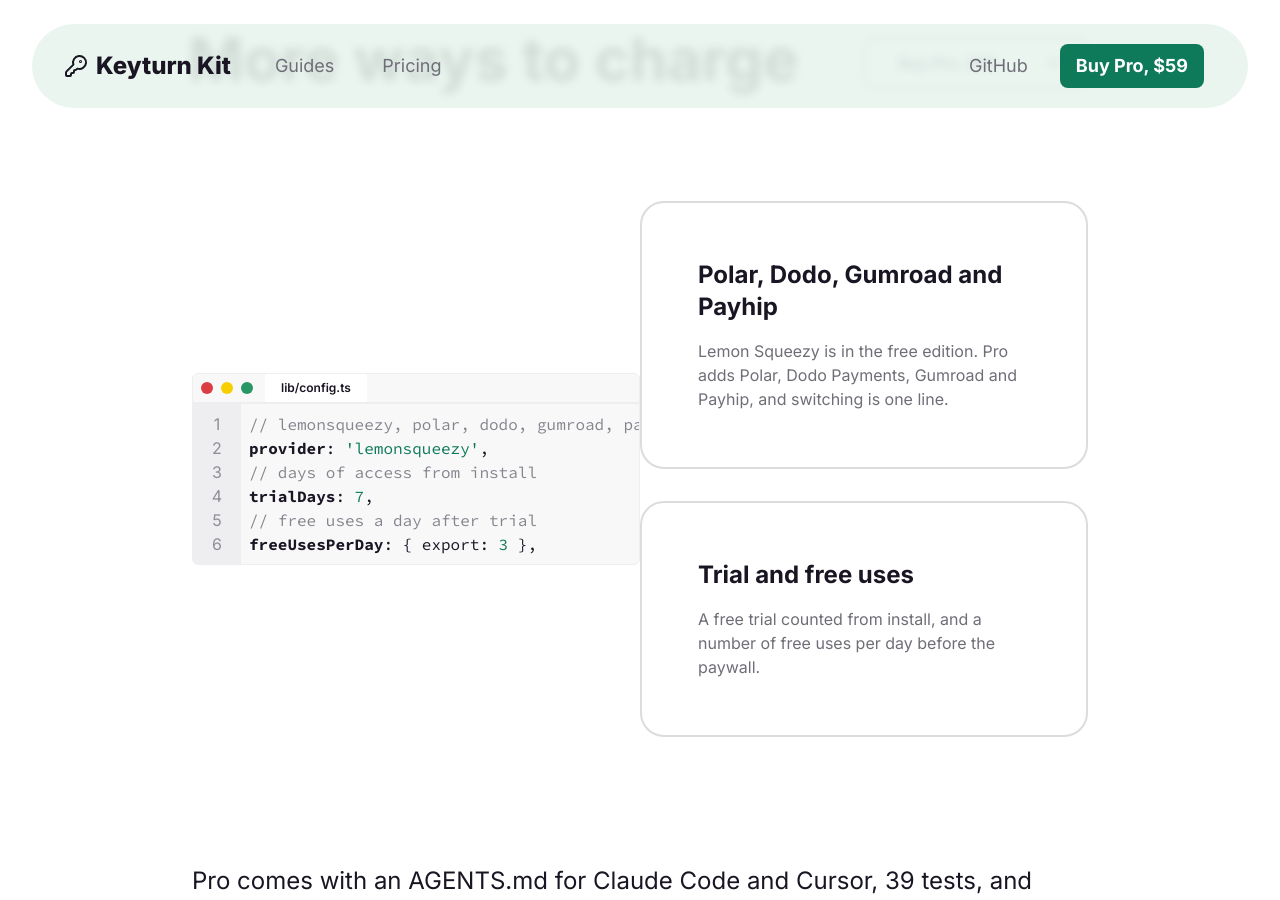
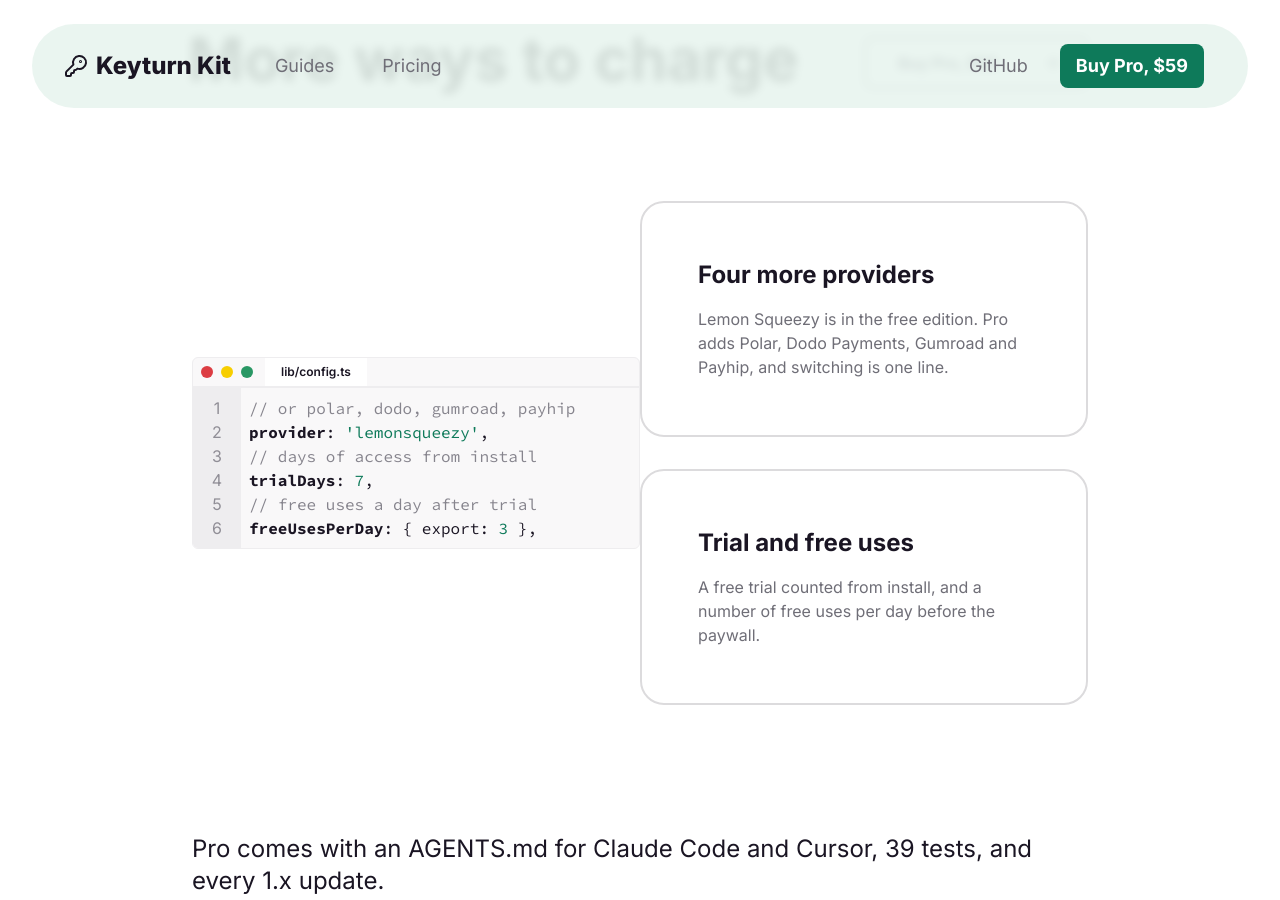
Before and after one commit to keyturnkit/keyturnkit.github.io, a Jekyll site: the page index.html, which Jekyll copies as it is, in a window 1280 px wide and 900 px high, scrolled down 4204 px. Built offline with Jekyll 4.4.1, drawn with Linux system fonts in a browser that asks for light colours; some of the changed text lies outside the part shown.

Commit message:
Homepage: shorter provider lines

```diff
--- a/index.html
+++ b/index.html
@@ -190,7 +190,7 @@
                 <div class="win-bar"><div class="dots"><i></i><i></i><i></i></div><span class="win-tab">lib/config.ts</span></div>
                 <div class="codewrap">
                   <div class="gutter"><span>1</span><span>2</span><span>3</span><span>4</span><span>5</span><span>6</span></div>
-                  <pre class="code"><span class="l"><i>// lemonsqueezy, polar, dodo, gumroad, payhip</i></span>
+                  <pre class="code"><span class="l"><i>// or polar, dodo, gumroad, payhip</i></span>
 <span class="l"><b>provider</b>: <mark>'lemonsqueezy'</mark>,</span>
 <span class="l"><i>// days of access from install</i></span>
 <span class="l"><b>trialDays</b>: <mark>7</mark>,</span>
@@ -200,7 +200,7 @@
               </div>
             </div>
             <div class="fcards">
-              <div class="card"><h4>Polar, Dodo, Gumroad and Payhip</h4><p>Lemon Squeezy is in the free edition. Pro adds Polar, Dodo Payments, Gumroad and Payhip, and switching is one line.</p></div>
+              <div class="card"><h4>Four more providers</h4><p>Lemon Squeezy is in the free edition. Pro adds Polar, Dodo Payments, Gumroad and Payhip, and switching is one line.</p></div>
               <div class="card"><h4>Trial and free uses</h4><p>A free trial counted from install, and a number of free uses per day before the paywall.</p></div>
             </div>
           </div>
@@ -260,7 +260,7 @@
             <div class="plan-price"><h4>$59</h4><span>one time</span></div>
             <ul class="plan-rows">
               <li><svg><use href="#i-plus"/></svg><span>Everything in Free</span></li>
-              <li><svg><use href="#i-credit-card"/></svg><span>Polar, Dodo, Gumroad and Payhip</span></li>
+              <li><svg><use href="#i-credit-card"/></svg><span>Polar, Dodo, Gumroad, Payhip</span></li>
               <li><svg><use href="#i-timer"/></svg><span>Free trial from install</span></li>
               <li><svg><use href="#i-gauge"/></svg><span>Free uses per day before the paywall</span></li>
               <li><svg><use href="#i-bot"/></svg><span>AGENTS.md for Claude Code and Cursor</span></li>
```
